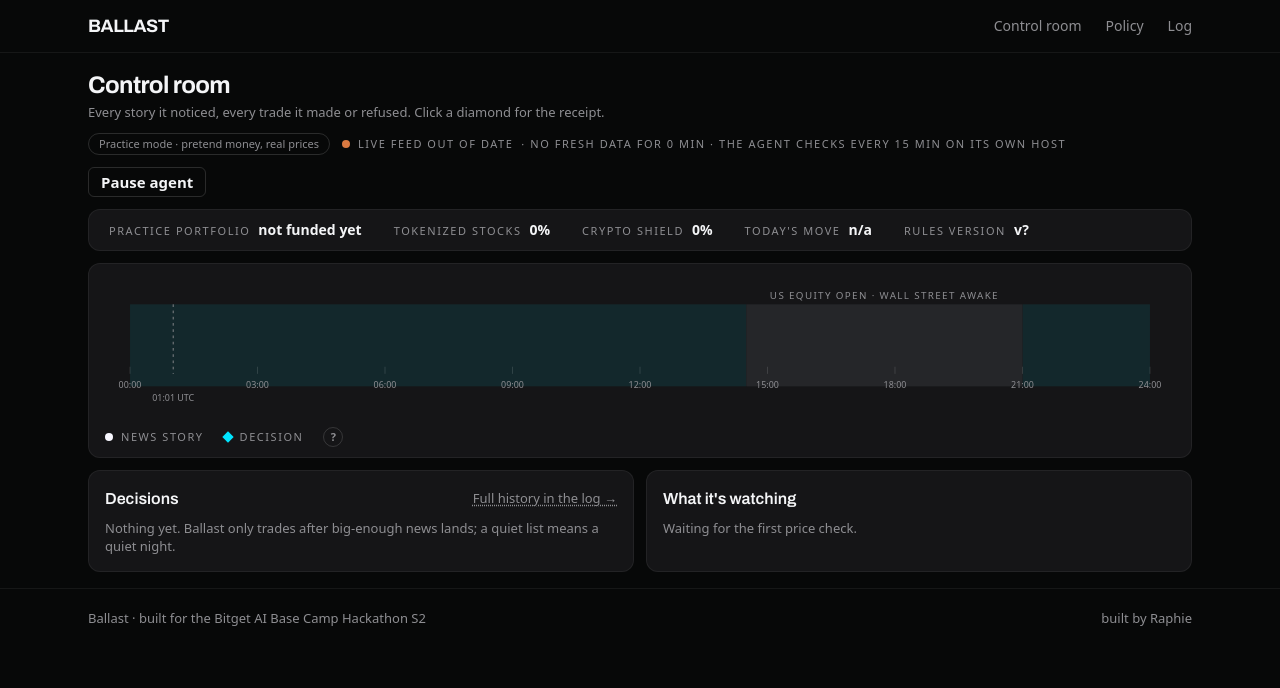
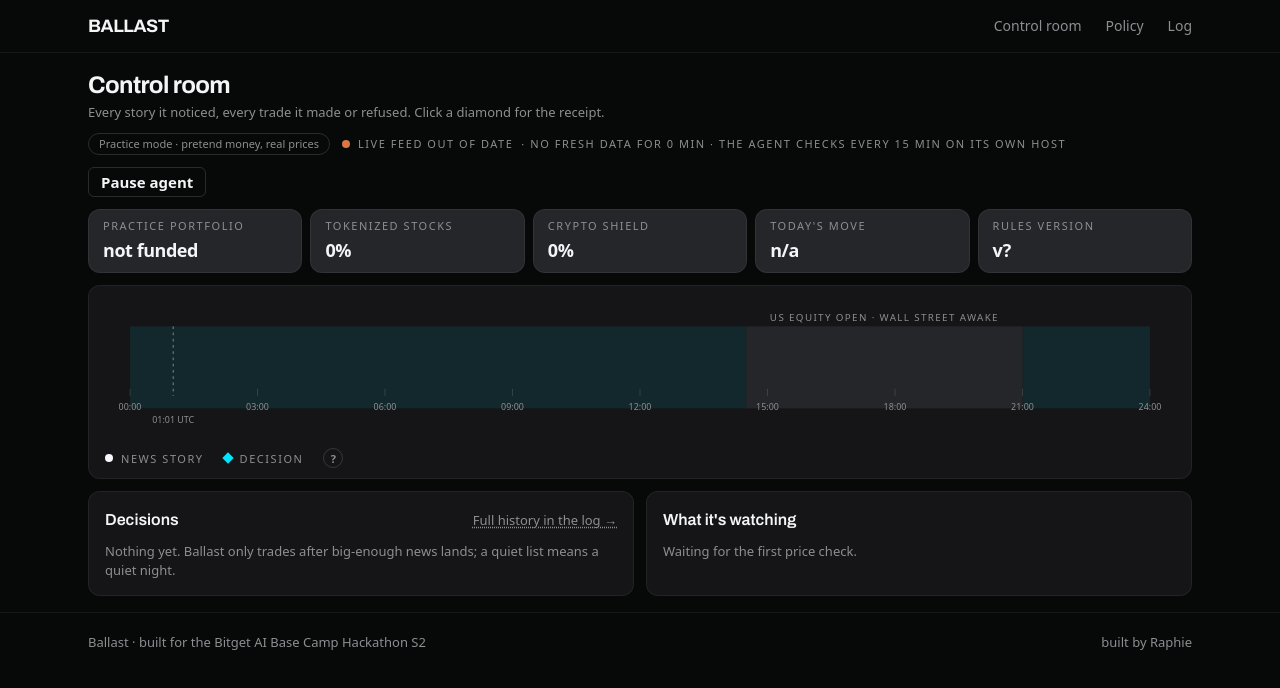
Before and after one commit to A-Raphie/ballast, a Next.js app: page /control-room in a window 1280 px wide. Shown: the top 688 px of the page. Built offline with nearby package versions, Linux system fonts and the light colour scheme; a web font is replaced by a local one.

Commit message:
control room cockpit: spec tiles, sm verdict pills, delta pills, panel headers, receipt accent

```diff
--- a/app/components/kit.tsx
+++ b/app/components/kit.tsx
@@ -13,15 +13,19 @@ export function Panel({ children, className = "" }: { children: ReactNode; class
   return <div className={`panel ${className}`}>{children}</div>;
 }
 
-export function VerdictBadge({ result }: { result: "allow" | "deny" | "halt" }) {
+export function VerdictBadge({ result, size = "md" }: { result: "allow" | "deny" | "halt"; size?: "md" | "sm" }) {
   const map = {
     allow: { bg: "bg-[var(--status-pass-bg)] text-[var(--status-pass)]", glyph: "✓", label: "ALLOWED", title: "every rule passed; the trade went ahead" },
     deny: { bg: "bg-[var(--status-deny-bg)] text-[var(--status-deny)]", glyph: "✗", label: "DENIED", title: "at least one rule said no" },
     halt: { bg: "bg-[var(--bg-raised)] text-[var(--text-secondary)]", glyph: "‖", label: "STOPPED", title: "a rule couldn't be checked, so Ballast paused everything" },
   } as const;
   const m = map[result];
+  const pad =
+    size === "sm"
+      ? "gap-1 px-2 py-0.5 text-[10px] tracking-[0.06em]"
+      : "gap-1.5 px-3 py-1 text-[11px] tracking-[0.1em]";
   return (
-    <span title={m.title} className={`inline-flex items-center gap-1.5 rounded-[var(--radius-pill)] px-3 py-1 text-[11px] font-semibold tracking-[0.1em] ${m.bg}`}>
+    <span title={m.title} className={`inline-flex shrink-0 items-center rounded-[var(--radius-pill)] font-semibold ${pad} ${m.bg}`}>
       <span aria-hidden>{m.glyph}</span> {m.label}
     </span>
   );
@@ -101,9 +105,36 @@ export function ClauseRow({
 
 export function StatStrip({
   items,
+  variant = "row",
 }: {
-  items: { label: string; value: ReactNode; tone?: "decision" | "default"; hint?: string }[];
+  items: { label: string; value: ReactNode; tone?: "decision" | "pass" | "deny" | "default"; hint?: string }[];
+  variant?: "row" | "tiles";
 }) {
+  const ink = (tone?: string) =>
+    tone === "decision"
+      ? "text-[var(--decision)]"
+      : tone === "pass"
+        ? "text-[var(--status-pass)]"
+        : tone === "deny"
+          ? "text-[var(--status-deny)]"
+          : "text-[var(--text-primary)]";
+  if (variant === "tiles") {
+    // instrument panel: each metric a raised cell, value promoted to display size
+    return (
+      <div className="grid grid-cols-2 gap-2 sm:grid-cols-5">
+        {items.map((it) => (
+          <div
+            key={it.label}
+            title={it.hint}
+            className="rounded-[var(--radius-panel)] border border-[var(--border-default)] bg-[var(--bg-raised)] px-3.5 py-2"
+          >
+            <div className="micro">{it.label}</div>
+            <div className={`num mt-0.5 text-lg font-semibold tracking-tight tabular-nums ${ink(it.tone)}`}>{it.value}</div>
+          </div>
+        ))}
+      </div>
+    );
+  }
   return (
     <div className="flex flex-wrap items-center gap-x-8 gap-y-2">
       {items.map((it) => (
@@ -116,6 +147,29 @@ export function StatStrip({
           </span>
         </div>
       ))}
+    </div>
+  );
+}
+
+// Tinted 24h-change pill: the exchange-convention way to carry a delta.
+export function DeltaPill({ value, positive }: { value: string; positive: boolean }) {
+  return (
+    <span
+      className={`num inline-flex min-w-14 justify-center rounded-[var(--radius-pill)] px-2 py-0.5 text-[11px] font-semibold tabular-nums ${
+        positive ? "bg-[var(--status-pass-bg)] text-[var(--status-pass)]" : "bg-[var(--status-deny-bg)] text-[var(--status-deny)]"
+      }`}
+    >
+      {value}
+    </span>
+  );
+}
+
+// One panel-header grammar: display title left, quiet aside right.
+export function PanelHeader({ title, aside }: { title: string; aside?: ReactNode }) {
+  return (
+    <div className="mb-2.5 flex items-center justify-between gap-3">
+      <h2 className="font-[family-name:var(--font-display)] text-base font-semibold">{title}</h2>
+      {aside ? <div className="caption text-[var(--text-secondary)]">{aside}</div> : null}
     </div>
   );
 }
--- a/app/control-room/page.tsx
+++ b/app/control-room/page.tsx
@@ -2,7 +2,7 @@ import { readLedger, type Decision } from "@/lib/ledger";
 import { readAgentState } from "@/agent/agent-state";
 import { shiftPhrase, clauseReason, ruleName, symbolHint, symbolName, sentence, executionLabel } from "@/lib/display";
 import { WatchFloor } from "@/app/components/watch-floor";
-import { Panel, StatStrip, Chip, Spark } from "@/app/components/kit";
+import { Panel, StatStrip, Chip, Spark, VerdictBadge, DeltaPill, PanelHeader } from "@/app/components/kit";
 import { StatusBadge, PauseControl } from "@/app/components/status-controls";
 
 export const dynamic = "force-dynamic";
@@ -85,10 +85,11 @@ export default async function ControlRoom() {
         </Panel>
       )}
 
-      <Panel className="mb-3 px-5 py-2.5">
+      <div className="mb-3">
         <StatStrip
+          variant="tiles"
           items={[
-            { label: "Practice portfolio", value: v.bookValue === null ? "not funded yet" : `$${v.bookValue.toFixed(0)}`, hint: "a practice account with pretend money; the prices are real" },
+            { label: "Practice portfolio", value: v.bookValue === null ? "not funded" : `$${v.bookValue.toFixed(0)}`, hint: "a practice account with pretend money; the prices are real" },
             { label: "Tokenized stocks", value: v.exposure ? pct(v.exposure.rtokenPct) : "0%", hint: "how much sits in tokenized US stocks (Nvidia, Tesla, and friends)" },
             {
               label: "Crypto shield",
@@ -104,12 +105,13 @@ export default async function ControlRoom() {
                   : Math.abs(v.heelPct) < 0.005
                     ? "0.00%"
                     : `${v.heelPct > 0 ? "+" : ""}${v.heelPct.toFixed(2)}%`,
+              tone: v.heelPct === null ? "default" : v.heelPct >= 0 ? "pass" : "deny",
               hint: "how far the holdings' market value moved since the UTC-day open (prices only, trade effects excluded)",
             },
             { label: "Rules version", value: `v${v.policyVersion ?? "?"}`, hint: "which version of the rulebook the agent obeyed" },
           ]}
         />
-      </Panel>
+      </div>
 
       <Panel className="mb-3 px-4 pb-2.5 pt-2.5">
         <WatchFloor macroEvents={v.macroEvents} decisions={v.decisions} nowTs={Date.now()} />
@@ -122,16 +124,16 @@ export default async function ControlRoom() {
 
       <div className="grid gap-3 md:grid-cols-2">
         <Panel className="p-4">
-          <div className="mb-2 flex items-center justify-between gap-3">
-            <h2 className="font-[family-name:var(--font-display)] text-base font-semibold">
-              Decisions
-            </h2>
-            <a href="/log" className="caption text-[var(--text-secondary)] underline decoration-dotted hover:text-[var(--text-primary)]">
-              Full history in the log →
-            </a>
-          </div>
+          <PanelHeader
+            title="Decisions"
+            aside={
+              <a href="/log" className="underline decoration-dotted hover:text-[var(--text-primary)]">
+                Full history in the log →
+              </a>
+            }
+          />
           {trade && (
-            <div className="mb-2.5 rounded-[var(--radius-panel)] border border-[rgb(var(--decision-rgb)/0.35)] bg-[var(--decision-subtle)] px-3.5 py-2">
+            <div className="mb-2.5 rounded-[var(--radius-panel)] border border-[rgb(var(--decision-rgb)/0.35)] border-l-2 border-l-[var(--decision)] bg-[var(--decision-subtle)] px-3.5 py-2">
               <div className="micro mb-0.5 text-[var(--decision)]">Last trade</div>
               <div className="text-sm">
                 {trade.order!.side === "buy" ? "Bought" : "Sold"} {symbolName(trade.order!.symbol)}
@@ -177,53 +179,46 @@ export default async function ControlRoom() {
                     ) : ""}
                   </div>
                 </div>
-                <span
-                  className={`text-sm font-bold ${
-                    r.result === "allow"
-                      ? "text-[var(--status-pass)]"
-                      : r.result === "deny"
-                        ? "text-[var(--status-deny)]"
-                        : "text-[var(--text-secondary)]"
-                  }`}
-                >
-                  {r.result === "allow" ? "✓ traded" : r.result === "deny" ? "✗ refused" : "‖ stopped"}
-                </span>
+                <VerdictBadge size="sm" result={r.result === "allow" ? "allow" : r.result === "deny" ? "deny" : "halt"} />
               </li>
             ))}
           </ul>
         </Panel>
 
         <Panel className="p-4">
-          <h2 className="font-[family-name:var(--font-display)] mb-2 text-base font-semibold">
-            What it&apos;s watching
-          </h2>
+          <PanelHeader
+            title="What it's watching"
+            aside={
+              biggestMover ? (
+                <>
+                  Biggest 24h move: {symbolName(biggestMover.symbol)}{" "}
+                  <span className={biggestMover.chg24h >= 0 ? "text-[var(--status-pass)]" : "text-[var(--status-deny)]"}>
+                    {biggestMover.chg24h >= 0 ? "+" : ""}
+                    {(biggestMover.chg24h * 100).toFixed(2)}%
+                  </span>
+                </>
+              ) : undefined
+            }
+          />
           <ul className="space-y-1">
             {v.marketSnapshot.map((m) => (
-              <li key={m.symbol} className="flex items-center justify-between gap-3 border-b border-[var(--border-default)] py-0.5 last:border-b-0">
+              <li
+                key={m.symbol}
+                className="-mx-2 flex items-center justify-between gap-3 rounded-[var(--radius-input)] border-b border-[var(--border-default)] px-2 py-0.5 transition-colors last:border-b-0 hover:bg-[var(--bg-raised)]"
+              >
                 <span className="num text-sm" title={symbolHint(m.symbol)}>{symbolName(m.symbol)}</span>
                 <span className="flex items-center gap-3">
                   <Spark points={v.priceSeries[m.symbol] ?? []} h={16} />
-                  <span className="num text-sm">{m.px.toLocaleString()}</span>
-                  <span
-                    className={`num w-16 text-right text-xs ${m.chg24h >= 0 ? "text-[var(--status-pass)]" : "text-[var(--status-deny)]"}`}
-                  >
-                    {m.chg24h >= 0 ? "+" : ""}
-                    {(m.chg24h * 100).toFixed(2)}%
-                  </span>
+                  <span className="num text-sm tabular-nums">{m.px.toLocaleString()}</span>
+                  <DeltaPill
+                    value={`${m.chg24h >= 0 ? "+" : ""}${(m.chg24h * 100).toFixed(2)}%`}
+                    positive={m.chg24h >= 0}
+                  />
                 </span>
               </li>
             ))}
             {v.marketSnapshot.length === 0 && <p className="caption">Waiting for the first price check.</p>}
           </ul>
-          {biggestMover && (
-            <p className="caption mt-2">
-              Biggest 24h move: {symbolName(biggestMover.symbol)}{" "}
-              <span className={biggestMover.chg24h >= 0 ? "text-[var(--status-pass)]" : "text-[var(--status-deny)]"}>
-                {biggestMover.chg24h >= 0 ? "+" : ""}
-                {(biggestMover.chg24h * 100).toFixed(2)}%
-              </span>
-            </p>
-          )}
         </Panel>
       </div>
     </main>
```
Also changed, not shown: 1 other file (tests, documents, lock files or other folders).
